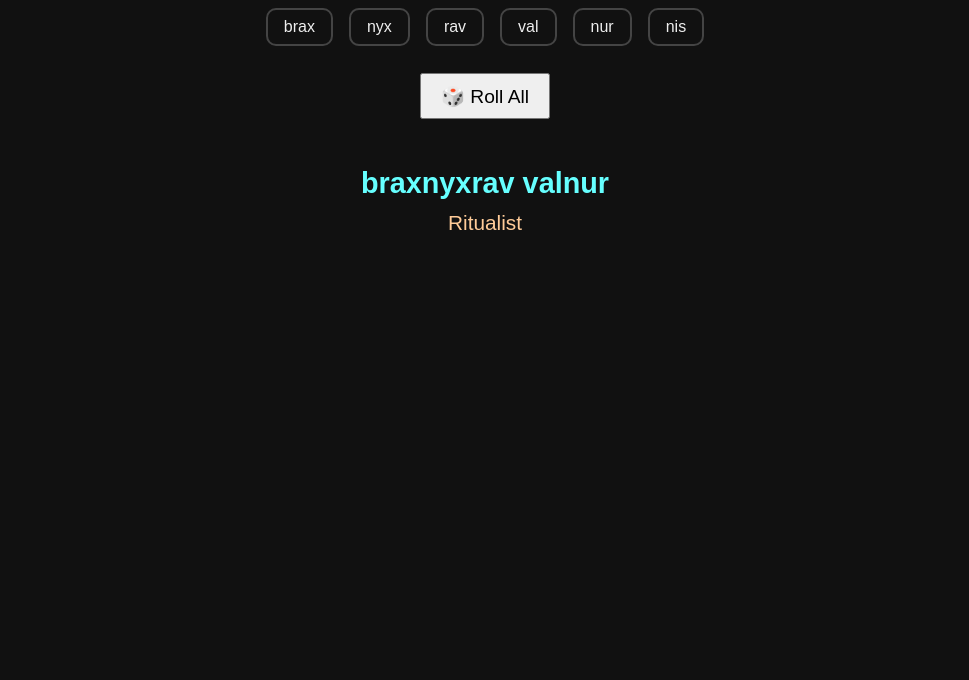
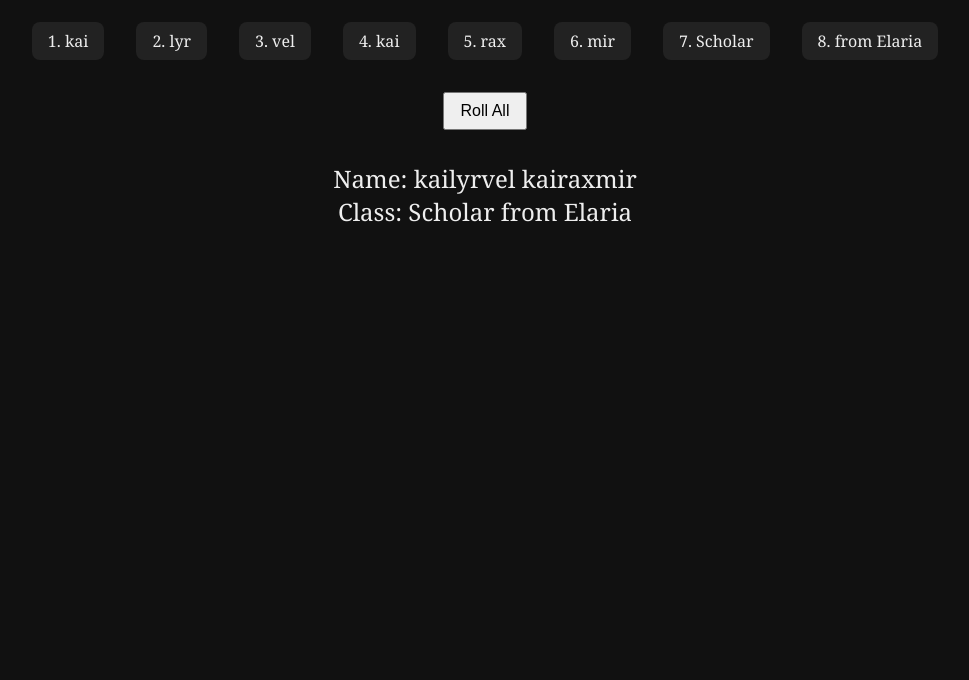
Before and after one commit to foxrain4/fantasy-name-generator, a plain HTML site: page index.html in a window 1280 px wide. Shown: the part 120-800 px from the top of the page, without its empty margins (155-1124 px from the left). Drawn offline with Linux system fonts and the light colour scheme.

Commit message:
Update index.html

```diff
--- a/index.html
+++ b/index.html
@@ -2,100 +2,121 @@
 <html lang="en">
 <head>
   <meta charset="UTF-8" />
+  <meta name="viewport" content="width=device-width, initial-scale=1.0"/>
   <title>Fantasy Name Generator</title>
   <style>
-    body { font-family: sans-serif; text-align: center; padding: 2em; background: #111; color: #eee; }
-    .word { display: inline-block; margin: 0.5em; padding: 0.5em 1em; border: 2px solid #444; border-radius: 10px; cursor: pointer; }
-    .locked { background: #333; color: #aaa; border-color: #888; }
-    button { padding: 0.5em 1em; margin: 1em; font-size: 1.2em; }
-    .name { font-size: 1.8em; margin-top: 1em; font-weight: bold; color: #6ff; }
-    .class { font-size: 1.3em; margin-top: 0.5em; color: #fc9; }
+    body { font-family: 'Georgia', serif; text-align: center; padding: 2rem; background: #111; color: #eee; }
+    .slot { display: inline-block; margin: 1rem; padding: 0.5rem 1rem; background: #222; border-radius: 8px; }
+    .locked { background: #4a0; }
+    button { margin-top: 1rem; padding: 0.5rem 1rem; font-size: 1rem; }
+    .name-section { margin: 2rem 0; font-size: 1.5rem; }
   </style>
 </head>
 <body>
 
   <h1>Fantasy Name Generator</h1>
 
-  <div id="words"></div>
-  <button onclick="rollAll()">🎲 Roll All</button>
+  <div>
+    <div id="slots"></div>
+    <button onclick="roll()">Roll All</button>
+  </div>
 
-  <div class="name" id="generatedName"></div>
-  <div class="class" id="generatedClass"></div>
+  <div class="name-section">
+    <div id="fullName"></div>
+    <div id="classTitle"></div>
+  </div>
 
   <script>
     const syllables = [
       "dra", "vel", "zor", "morn", "kai", "lyr", "grim", "thal", "sha", "nur",
       "vak", "glen", "mir", "ael", "vor", "nis", "ser", "zel", "rin", "ark",
-      "krul", "vash", "teneb", "mor", "xis", "gul", "rath", "thren", "dusk",
-      "nyx", "val", "syl", "nok", "zem", "orn", "ith", "vek", "zar", "kael", "lur",
-      "rav", "brax", "eph", "zan", "quor", "nyra", "sol", "wyn", "fae", "azr",
-      "xen", "jhar", "khor", "drex", "lim", "yul", "om", "yx", "vyr", "tarn"
+      "nyx", "vyr", "zan", "kor", "lux", "syra", "dael", "orim", "rax", "ish",
+      "thex", "ezra", "ulth", "xan", "bram", "tarn", "elv", "keth", "zhul"
     ];
 
     const classes = [
       "Knight", "Warlock", "Assassin", "Necromancer", "Witch", "Scholar",
       "Thief", "Bard", "Priestess", "Waitress", "Hunter", "Druid", "Warden",
-      "Alchemist", "Blood Mage", "Gravekeeper", "Wanderer", "Exorcist",
-      "Oracle", "Tavern Keeper", "Jester", "Ritualist", "Sellsword",
-      "Moon Priest", "Caretaker", "Grifter", "Fleshcrafter", "Ratcatcher",
-      "Librarian", "Seer", "Shadow Dancer", "Beastmaster", "Runesmith",
-      "Mythkeeper", "Echo Binder", "Shard Whisperer", "Starcaller", "Gatewatcher"
+      "Shadowblade", "Firecaller", "Stormseer", "Ranger", "Mystic"
     ];
 
-    let words = [];
-    let locks = [false, false, false, false, false, false];
+    const descriptors = [
+      "of Donar", "of the Flame", "of Shadows", "of the North", "from Elaria",
+      "of the Depths", "of Twilight", "from Virel", "of the Wastes", "of the Sky",
+      "from Kurn", "of Stonehelm", "of the Crimson Vale"
+    ];
 
-    const wordsDiv = document.getElementById("words");
-    const nameDiv = document.getElementById("generatedName");
-    const classDiv = document.getElementById("generatedClass");
+    const lockState = Array(8).fill(false);
+    const values = Array(8).fill("");
 
-    function randomSyllable() {
-      return syllables[Math.floor(Math.random() * syllables.length)];
+    function toggleLock(index) {
+      lockState[index] = !lockState[index];
+      updateDisplay();
     }
 
-    function randomClass() {
-      return classes[Math.floor(Math.random() * classes.length)];
+    function pickRandom(arr) {
+      return arr[Math.floor(Math.random() * arr.length)];
     }
 
-    function rollAll() {
+    function roll() {
       for (let i = 0; i < 6; i++) {
-        if (!locks[i]) {
-          words[i] = randomSyllable();
-        }
+        if (!lockState[i]) values[i] = pickRandom(syllables);
       }
 
-      renderWords();
+      // Randomize how many syllables are used in front/end, minimum 1 each
+      const frontCount = Math.floor(Math.random() * 3) + 1;
+      const endCount = 6 - frontCount;
 
-      const firstLen = Math.floor(Math.random() * 3) + 1; // 1-3
-      const lastLen = Math.floor(Math.random() * 3) + 1;
+      // Rearrange if swapped
+      const swap = Math.random() < 0.2; // 20% chance to swap
+      const front = swap ? values.slice(3, 3 + endCount) : values.slice(0, frontCount);
+      const end = swap ? values.slice(0, frontCount) : values.slice(3, 3 + endCount);
 
-      const firstName = words.slice(0, firstLen).join("");
-      const lastName = words.slice(3, 3 + lastLen).join("");
+      const frontName = front.join("");
+      const endName = end.join("");
 
-      nameDiv.textContent = `${firstName} ${lastName}`;
-      classDiv.textContent = randomClass();
+      // Class and descriptor (slots 6 & 7)
+      if (!lockState[6]) values[6] = pickRandom(classes);
+      if (!lockState[7]) values[7] = pickRandom(descriptors);
+
+      updateDisplay(frontName, endName);
     }
 
-    function toggleLock(index) {
-      locks[index] = !locks[index];
-      renderWords();
-    }
+    function updateDisplay(frontName = "", endName = "") {
+      const slotDiv = document.getElementById("slots");
+      slotDiv.innerHTML = "";
 
-    function renderWords() {
-      wordsDiv.innerHTML = "";
       for (let i = 0; i < 6; i++) {
-        const span = document.createElement("span");
-        span.className = "word" + (locks[i] ? " locked" : "");
-        span.textContent = words[i] || "---";
-        span.onclick = () => toggleLock(i);
-        wordsDiv.appendChild(span);
+        const slot = document.createElement("div");
+        slot.className = `slot ${lockState[i] ? "locked" : ""}`;
+        slot.innerText = `${i + 1}. ${values[i] || "---"}`;
+        slot.onclick = () => toggleLock(i);
+        slotDiv.appendChild(slot);
       }
+
+      // Class (slot 6)
+      const classSlot = document.createElement("div");
+      classSlot.className = `slot ${lockState[6] ? "locked" : ""}`;
+      classSlot.innerText = `7. ${values[6] || "---"}`;
+      classSlot.onclick = () => toggleLock(6);
+      slotDiv.appendChild(classSlot);
+
+      // Descriptor (slot 7)
+      const descSlot = document.createElement("div");
+      descSlot.className = `slot ${lockState[7] ? "locked" : ""}`;
+      descSlot.innerText = `8. ${values[7] || "---"}`;
+      descSlot.onclick = () => toggleLock(7);
+      slotDiv.appendChild(descSlot);
+
+      document.getElementById("fullName").innerText =
+        frontName && endName ? `Name: ${frontName} ${endName}` : "";
+
+      document.getElementById("classTitle").innerText =
+        values[6] && values[7] ? `Class: ${values[6]} ${values[7]}` : "";
     }
 
     // Initial roll
-    words = Array(6).fill("---");
-    rollAll();
+    roll();
   </script>
-
 </body>
 </html>
```
